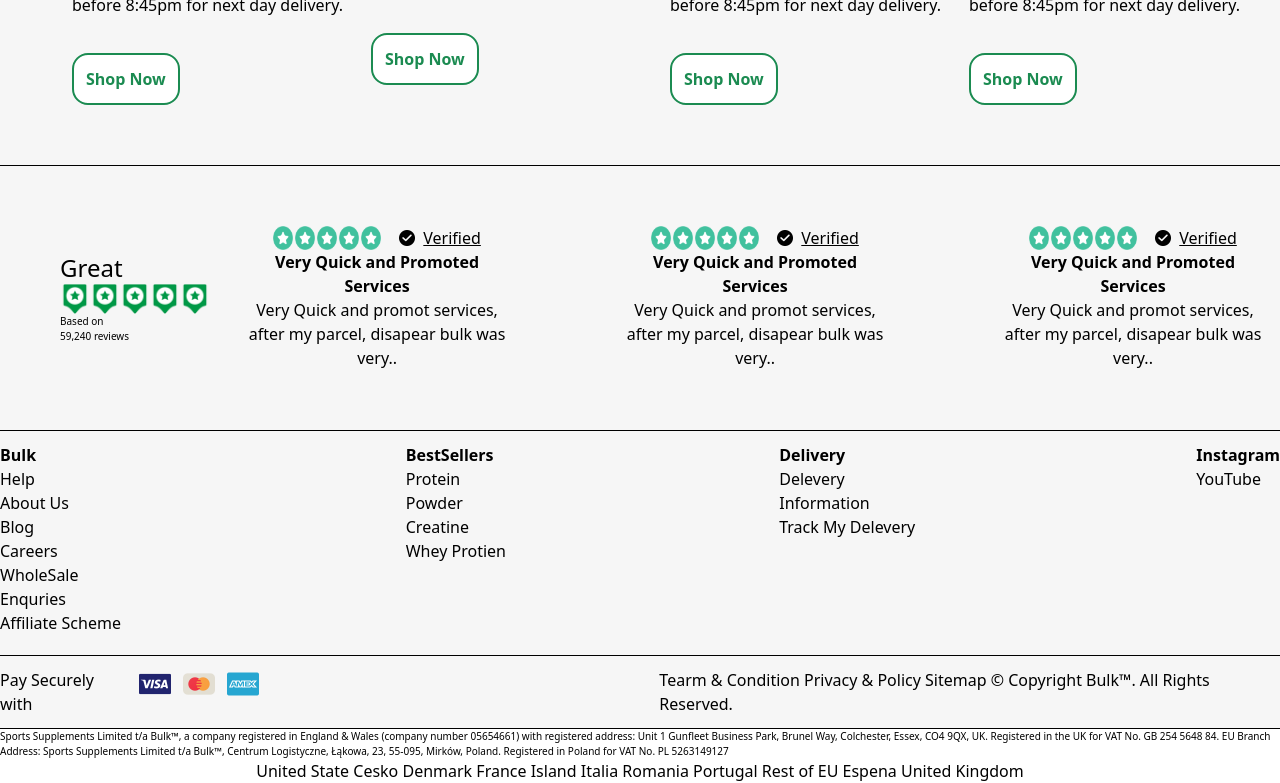
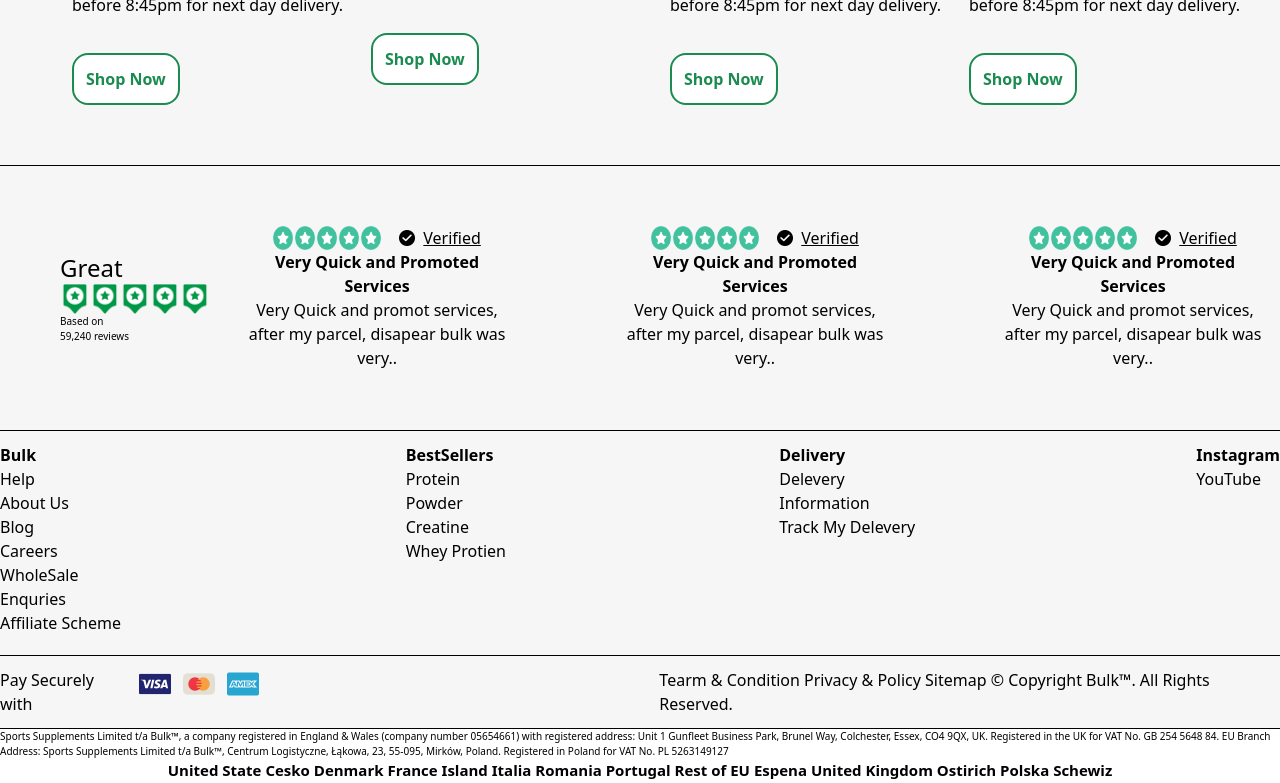
Before and after one commit to EngineerAleem/Bulk-Website-in-TailwindCSS, a website: page index.html in a window 1280 px wide. Shown: the part 4158-4941 px from the top of the page. Drawn offline with Linux system fonts and the light colour scheme.

Commit message:
finilizing

```diff
--- a/index.html
+++ b/index.html
@@ -687,7 +687,7 @@
                                           <p class="text-[10px] flex justify-center ">Sports Supplements Limited t/a Bulk™, a company registered in England & Wales (company number 05654661) with registered address: Unit 1 Gunfleet Business Park, Brunel Way, Colchester, Essex, CO4 9QX, UK. Registered in the UK for VAT No. GB 254 5648 84. EU Branch Address: Sports Supplements Limited t/a Bulk™, Centrum Logistyczne, Łąkowa, 23, 55-095, Mirków, Poland. Registered in Poland for VAT No. PL 5263149127</p>
                                    </div>
                                    <div class="flex justify-center">
-                                          <h1>
+                                          <h1 class="font-bold text-[15px]">
                                                  <a href="#">United State</a>
                                                  <a href="#">Cesko</a>
                                                  <a href="#">Denmark</a>
@@ -699,6 +699,10 @@
                                                  <a href="#">Rest of EU</a>
                                                  <a href="#">Espena</a>
                                                  <a href="#">United Kingdom</a>
+                                                 <a href="#">Ostirich</a>
+                                                 <a href="#">Polska</a>
+                                                 <a href="#">Schewiz</a>
+                                                 <a href="Sverige"></a>
                                           </h1>
                                    </div>
                               </div>
```
Also changed, not shown: src/output.css.
